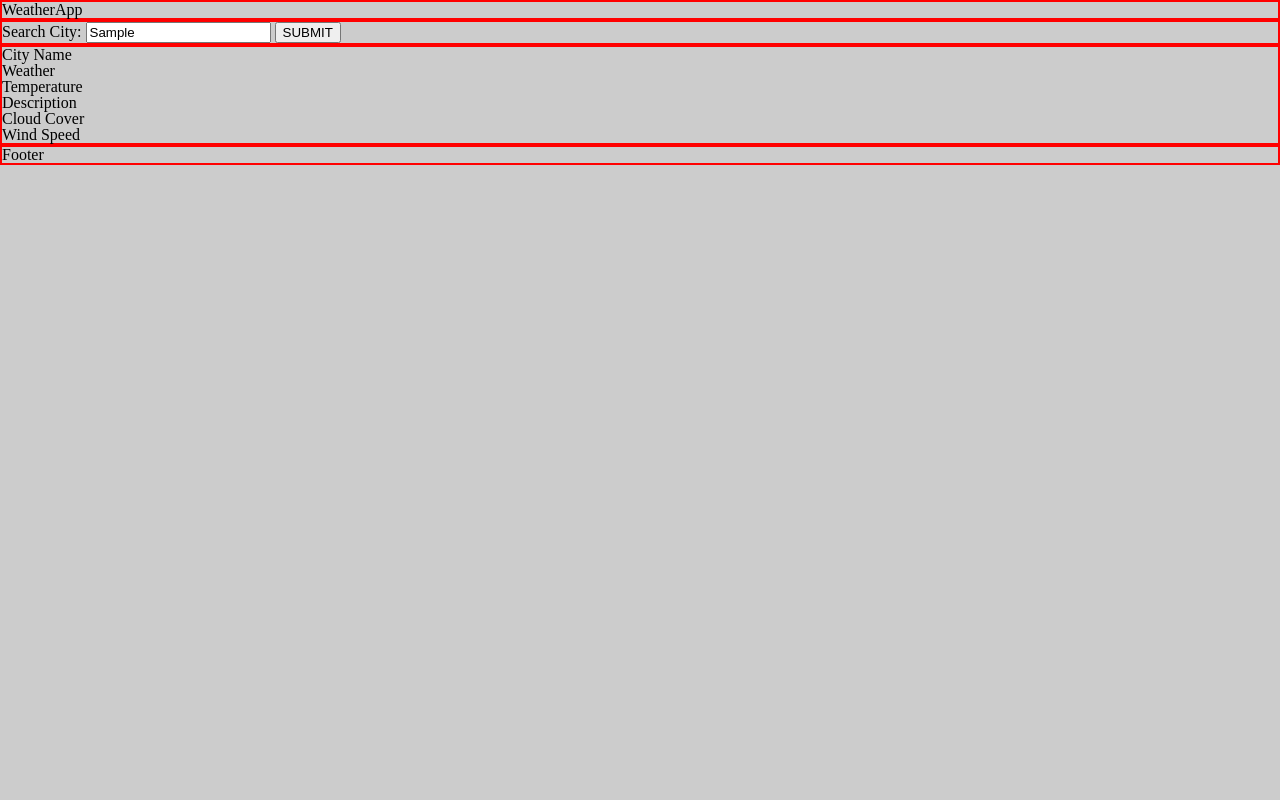
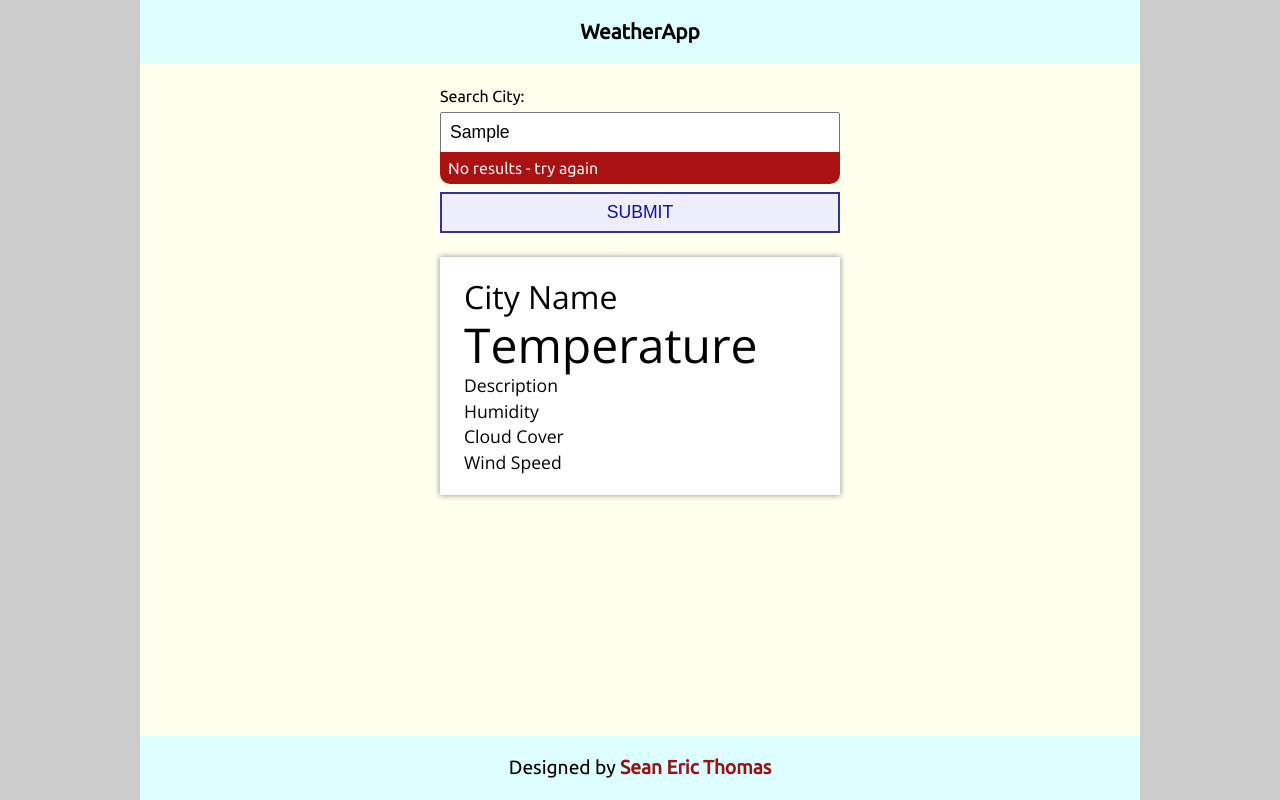
Before and after one commit to MongrelArchitect/weather, a website built with webpack: page dist/index.html in a window 1280 px wide. Both pictures are taken after typing "Sample" into the empty fields and a click on the button "SUBMIT". Built offline with nearby package versions, Linux system fonts and the light colour scheme; no server answers.

Commit message:
Add basic styling with error message handling

```diff
--- a/src/getWeather.js
+++ b/src/getWeather.js
@@ -1,7 +1,7 @@
 const apiKey = 'b092e80f858601cbd87cccbe20c69611';
 
 async function getCoordinates(cityName) {
-  try {
+  // Convert city name to coordiates using Open Weather's geocoder API
   const response = await fetch(
     `http://api.openweathermap.org/geo/1.0/direct?q=${cityName}&limit=1&appid=${apiKey}`,
     { mode: 'cors' },
@@ -9,14 +9,10 @@ async function getCoordinates(cityName) {
 
   const result = await response.json();
   return { lat: result[0].lat, lon: result[0].lon };
-  } catch (error) {
-    console.error(`Error converting ${cityName} to coordinates: ${error}`);
-    return null;
-  }
 }
 
 async function getLocationData(coordinates) {
-  try {
+  // Grab the weather data based on lat / long coordinates
   const response = await fetch(
     `https://api.openweathermap.org/data/2.5/weather?lat=${coordinates.lat}&lon=${coordinates.lon}&units=imperial&appid=${apiKey}`,
     { mode: 'cors' },
@@ -24,14 +20,27 @@ async function getLocationData(coordinates) {
 
   const result = await response.json();
   return result;
-  } catch (error) {
-    console.error(`Error getting location data: ${error}`);
-    return null;
-  }
 }
 
-export default function getWeather(cityName) {
+export function getWeather(cityName) {
+  // Chain em up
   return getCoordinates(cityName)
     .then((coordinates) => getLocationData(coordinates))
     .then((result) => result);
 }
+
+export function processData(data) {
+  // Process just the data we need for our app
+  return {
+    name: data.name,
+    weather: {
+      name: data.weather[0].main,
+      description: data.weather[0].description,
+    },
+    humidity: data.main.humidity,
+    temp: Math.round(data.main.temp),
+    coord: data.coord,
+    clouds: data.clouds.all,
+    wind: Math.round(data.wind.speed),
+  };
+}
--- a/src/index.js
+++ b/src/index.js
@@ -1,45 +1,6 @@
 import './styles/reset.css';
 import './styles/style.css';
 
-import getWeather from './getWeather';
-
-function processData(data) {
-  return {
-    name: data.name,
-    weather: {
-      name: data.weather[0].main,
-      description: data.weather[0].description,
-    },
-    temp: data.main.temp,
-    coord: data.coord,
-    clouds: data.clouds.all,
-    wind: data.wind.speed,
-  };
-}
-
-function drawWeather(data) {
-  const cityName = document.querySelector('.city-name');
-  const weatherName = document.querySelector('.weather-name');
-  const temp = document.querySelector('.temp');
-  const weatherDesc = document.querySelector('.weather-desc');
-  const clouds = document.querySelector('.clouds');
-  const wind = document.querySelector('.wind');
-
-  cityName.textContent = data.name;
-  weatherName.textContent = data.weather.name;
-  temp.textContent = `${data.temp} °F`;
-  weatherDesc.textContent = data.weather.description;
-  clouds.textContent = `${data.clouds}% cloud cover`;
-  wind.textContent = `Wind speed: ${data.wind}mph`;
-}
-
-function searchCity() {
-  const searchButton = document.querySelector('button');
-  searchButton.addEventListener('click', (event) => {
-    event.preventDefault();
-    const city = document.querySelector('input').value;
-    getWeather(city).then((result) => drawWeather(processData(result)));
-  });
-}
+import { searchCity } from './ui';
 
 searchCity();
--- a/src/styles/style.css
+++ b/src/styles/style.css
@@ -1,15 +1,108 @@
+@import url('https://fonts.googleapis.com/css2?family=Open+Sans&family=Ubuntu&display=swap');
+
 * {
   box-sizing: border-box;
 }
 
 body {
   background: #ccc;
+  font-family: Ubuntu, sans-serif;
+  height: 100vh;
+}
+
+button {
+  border: 2px solid #339;
+  cursor: pointer;
+  color: #11a;
+  background: #eef;
+}
+
+form {
+  display: flex;
+  flex-direction: column;
+  gap: 8px;
+  margin: auto;
+  max-width: 400px;
+  width: 90%;
+}
+
+input,
+button {
+  font-size: 1.1rem;
+  padding: 8px;
+}
+
+.city-name {
+  font-size: 2rem;
 }
 
 .container {
+  align-content: start;
+  background: #ffe;
   display: grid;
+  gap: 16px;
+  grid-template-rows: 64px 1fr 4fr 6fr 64px;
+  height: 100%;
+  margin: auto;
+  max-width: 1000px;
 }
 
 .container > * {
-  border: 2px solid red;
+  padding: 8px;
 }
+
+.content {
+  background: #fff;
+  box-shadow: 0 0 6px #888;
+  display: flex;
+  flex-direction: column;
+  font-family: "Open Sans", sans-serif;
+  font-size: 1.1rem;
+  gap: 8px;
+  margin: auto;
+  max-width: 400px;
+  padding: 24px;
+  width: 90%;
+}
+
+.error {
+  background: #a11;
+  border-radius: 0 0 10px 10px;
+  color: #fee;
+  margin-top: -9px;
+  padding: 8px;
+  visibility: hidden;
+}
+
+.error.visible {
+  visibility: visible;
+}
+
+.footer {
+  font-size: 1.2rem;
+  font-weight: normal;
+}
+
+.footer a {
+  color: #911;
+  font-weight: bold;
+  text-decoration: none;
+}
+
+.header {
+  font-size: 1.3rem;
+  font-weight: bold;
+}
+
+.header,
+.footer {
+  align-items: center;
+  background: #dff;
+  display: flex;
+  justify-content: center;
+  padding: 16px;
+}
+
+.temp {
+  font-size: 3rem;
+}
--- /dev/null
+++ b/src/ui.js
@@ -0,0 +1,53 @@
+import { getWeather, processData } from './getWeather';
+
+export function drawError(message, error) {
+  const errorMessage = document.querySelector('.error');
+  errorMessage.className = 'error visible';
+  errorMessage.textContent = message;
+}
+
+function clearError() {
+  const errorMessage = document.querySelector('.error');
+  errorMessage.className = 'error';
+  errorMessage.textContent = 'Looks good!';
+}
+
+function drawWeather(data) {
+  const cityName = document.querySelector('.city-name');
+  const temp = document.querySelector('.temp');
+  const weatherDesc = document.querySelector('.weather-desc');
+  const humidity = document.querySelector('.humidity');
+  const clouds = document.querySelector('.clouds');
+  const wind = document.querySelector('.wind');
+
+  cityName.textContent = data.name;
+  temp.textContent = `${data.temp} °F`;
+  weatherDesc.textContent = data.weather.description;
+  humidity.textContent = `${data.humidity}% humidity`;
+  clouds.textContent = `${data.clouds}% cloud cover`;
+  wind.textContent = `wind speed: ${data.wind}mph`;
+}
+
+export function searchCity() {
+  const searchField = document.querySelector('input');
+  searchField.addEventListener('input', (event) => {
+    if (!event.target.value) {
+      drawError('Please enter a city name');
+    } else {
+      clearError();
+    }
+  });
+
+  const searchButton = document.querySelector('button');
+  searchButton.addEventListener('click', (event) => {
+    event.preventDefault();
+    const city = searchField.value;
+    if (!city) {
+      drawError('Please enter a city name');
+    } else {
+      getWeather(city)
+        .then((result) => drawWeather(processData(result)))
+        .catch((error) => drawError('No results - try again', error));
+    }
+  });
+}
```
Also changed, not shown: dist/index.html. Lines whose indentation alone changed are shown as unchanged.
